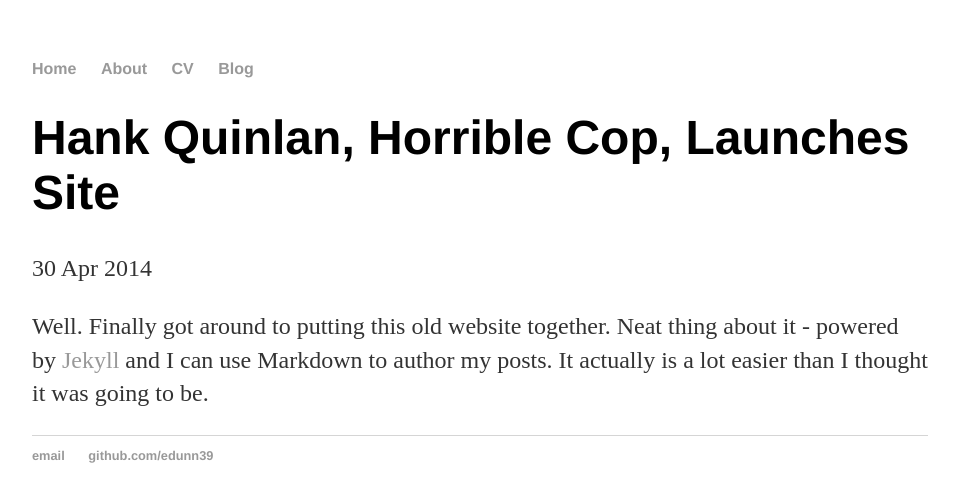
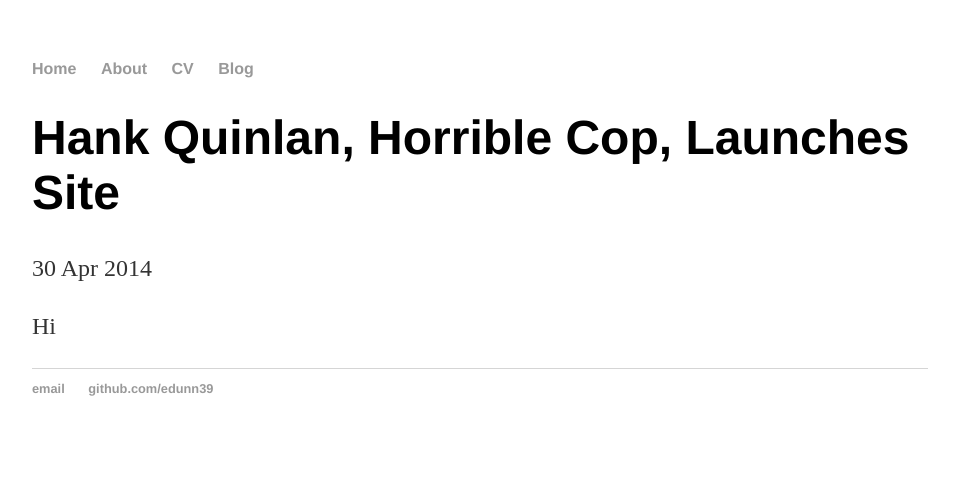
Before and after one commit to edunn39/edunn39.github.io, a Jekyll site: the page built from _posts/2014-04-30-hank-quinlan-site-launched.md, in a window 1280 px wide. Shown: the top 502 px of the page, without its empty margins (160-1119 px from the left). Built offline with Jekyll 4.4.1, drawn with Linux system fonts in a browser that asks for light colours.

Commit message:
Update 2014-04-30-hank-quinlan-site-launched.md

```diff
--- a/_posts/2014-04-30-hank-quinlan-site-launched.md
+++ b/_posts/2014-04-30-hank-quinlan-site-launched.md
@@ -4,4 +4,4 @@
 date: 2014-04-30
 ---
 
-Well. Finally got around to putting this old website together. Neat thing about it - powered by [Jekyll](http://jekyllrb.com) and I can use Markdown to author my posts. It actually is a lot easier than I thought it was going to be.
+Hi
```
